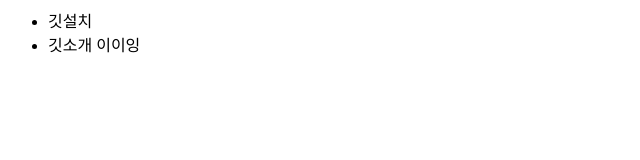
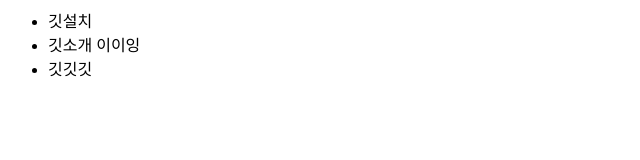
Before and after one commit to kimyeoungrok/remotepush, a plain HTML site: page index.htm in a window 1280 px wide. Shown: the full height of the page, 0-640 px from the left. Drawn offline with Linux system fonts and the light colour scheme.

Commit message:
menu add

```diff
--- a/index.htm
+++ b/index.htm
@@ -2,5 +2,6 @@
 	<ul>
 		<li>깃설치</li>
 		<li>깃소개 이이잉</li>
+		<li>깃깃깃</li>
 	</ul>
 </header>
```
